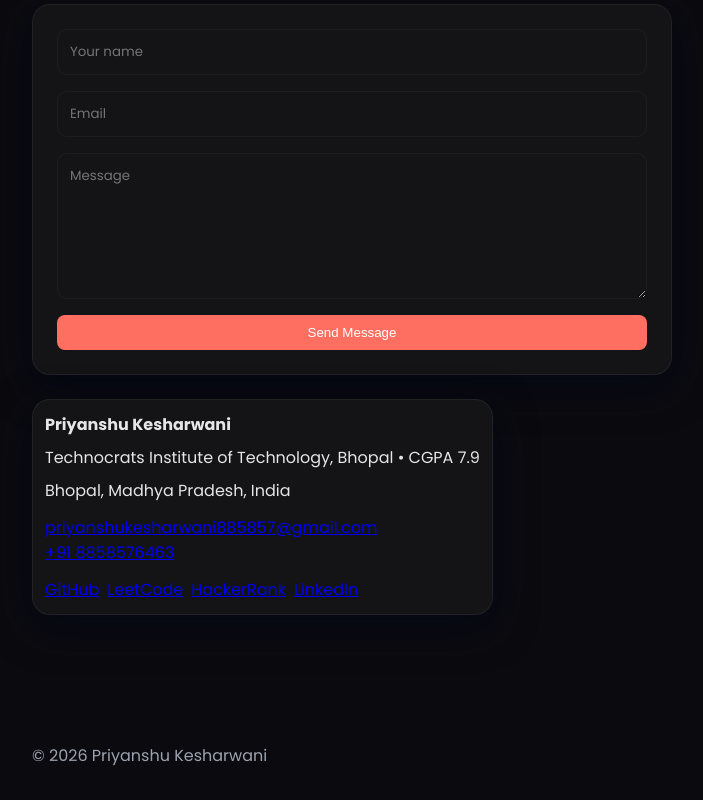
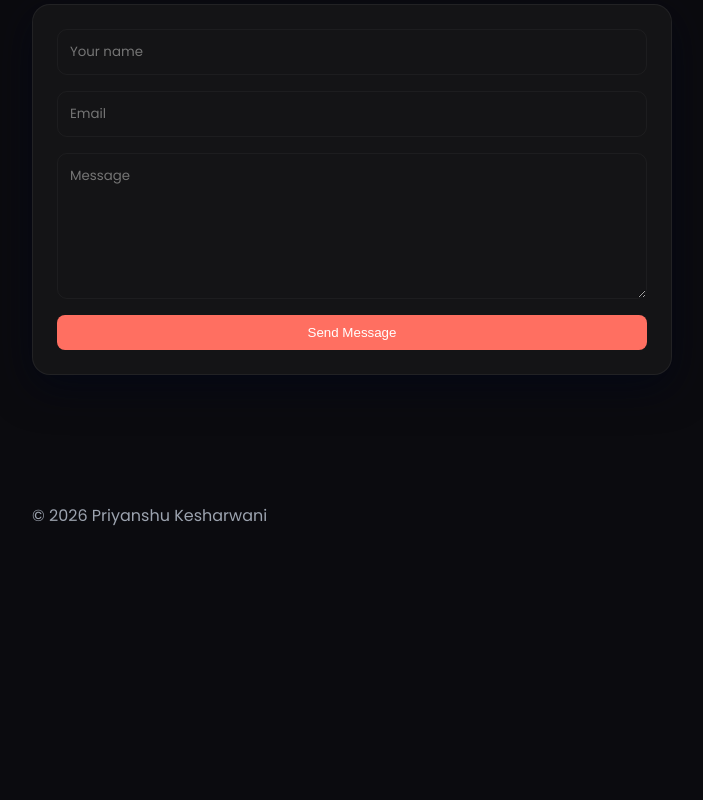
Before and after one commit to Priyanshu88585/Priyanshu-s-Portfolio, a React (Vite) app: page / in a window 1280 px wide. Shown: the part 6492-7292 px from the top of the page, without its empty margins (58-761 px from the left). After the commit the page ends 7052 px from the top, so only its background shows below. Built offline with nearby package versions, Linux system fonts and the light colour scheme; no server answers.

Commit message:
Remove profile details from Contact component
Removed profile information display from the Contact component.

```diff
--- a/src/components/Contact.jsx
+++ b/src/components/Contact.jsx
@@ -40,25 +40,6 @@ const Contact = () => {
           {status === "sent" && <div style={{color:"green", marginTop:8}}>Thanks — message sent!</div>}
           {status === "error" && <div style={{color:"crimson", marginTop:8}}>Error sending. Try again later.</div>}
         </form>
-
-        <div style={{minWidth:260}}>
-          <div className="card" style={{padding:12}}>
-            <div style={{fontWeight:700}}>{PROFILE.name}</div>
-            <div style={{marginTop:8}}>{PROFILE.college} • CGPA {PROFILE.cgpa}</div>
-            <div style={{marginTop:8}}>{PROFILE.location}</div>
-            <div style={{marginTop:12}}>
-              <a href={`mailto:${PROFILE.contactEmail}`}>{PROFILE.contactEmail}</a><br/>
-              <a href={`tel:${PROFILE.phone}`}>{PROFILE.phone}</a>
-            </div>
-
-            <div style={{display:"flex", gap:8, marginTop:12}}>
-              <a href={LINKS.github} target="_blank" rel="noreferrer">GitHub</a>
-              <a href={LINKS.leetcode} target="_blank" rel="noreferrer">LeetCode</a>
-              <a href={LINKS.hackerrank} target="_blank" rel="noreferrer">HackerRank</a>
-              <a href={LINKS.linkedin} target="_blank" rel="noreferrer">LinkedIn</a>
-            </div>
-          </div>
-        </div>
       </div>
     </section>
   );
```
